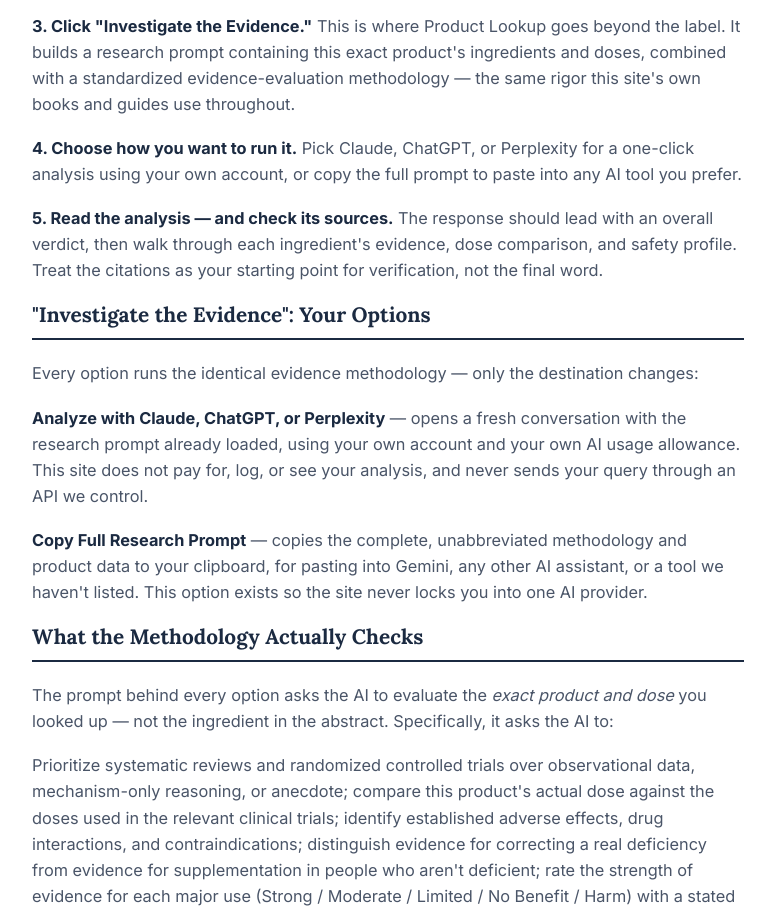
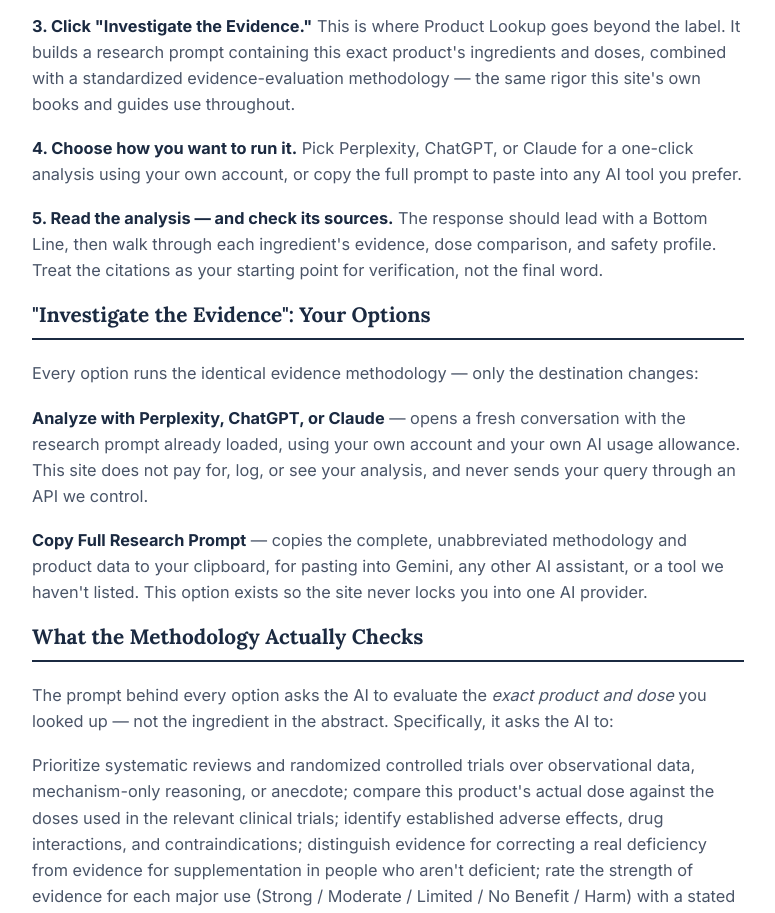
Before and after one commit to bobwcoleman-cloud/american-supplement-investigation, a website: page about-product-lookup.html in a window 1280 px wide. Shown: the part 1040-1953 px from the top of the page, without its empty margins (252-1027 px from the left). Drawn offline with Linux system fonts and the light colour scheme.

Commit message:
Investigate buttons: Perplexity first; prompt leads with Bottom Line

```diff
--- a/about-product-lookup.html
+++ b/about-product-lookup.html
@@ -101,14 +101,14 @@
     <p><strong>1. Search by product name.</strong> Type a real product's name — brand and product both help narrow results (e.g., "Nature Made Vitamin D3" rather than just "Vitamin D"). Results appear as you type.</p>
     <p><strong>2. Select the matching product.</strong> Click it to pull the full label — every declared ingredient and its exact dose, straight from the NIH record.</p>
     <p><strong>3. Click "Investigate the Evidence."</strong> This is where Product Lookup goes beyond the label. It builds a research prompt containing this exact product's ingredients and doses, combined with a standardized evidence-evaluation methodology — the same rigor this site's own books and guides use throughout.</p>
-    <p><strong>4. Choose how you want to run it.</strong> Pick Claude, ChatGPT, or Perplexity for a one-click analysis using your own account, or copy the full prompt to paste into any AI tool you prefer.</p>
-    <p><strong>5. Read the analysis — and check its sources.</strong> The response should lead with an overall verdict, then walk through each ingredient's evidence, dose comparison, and safety profile. Treat the citations as your starting point for verification, not the final word.</p>
+    <p><strong>4. Choose how you want to run it.</strong> Pick Perplexity, ChatGPT, or Claude for a one-click analysis using your own account, or copy the full prompt to paste into any AI tool you prefer.</p>
+    <p><strong>5. Read the analysis — and check its sources.</strong> The response should lead with a Bottom Line, then walk through each ingredient's evidence, dose comparison, and safety profile. Treat the citations as your starting point for verification, not the final word.</p>
   </div>
 
   <div class="biblio-section">
     <h2>"Investigate the Evidence": Your Options</h2>
     <p>Every option runs the identical evidence methodology — only the destination changes:</p>
-    <p><strong>Analyze with Claude, ChatGPT, or Perplexity</strong> — opens a fresh conversation with the research prompt already loaded, using your own account and your own AI usage allowance. This site does not pay for, log, or see your analysis, and never sends your query through an API we control.</p>
+    <p><strong>Analyze with Perplexity, ChatGPT, or Claude</strong> — opens a fresh conversation with the research prompt already loaded, using your own account and your own AI usage allowance. This site does not pay for, log, or see your analysis, and never sends your query through an API we control.</p>
     <p><strong>Copy Full Research Prompt</strong> — copies the complete, unabbreviated methodology and product data to your clipboard, for pasting into Gemini, any other AI assistant, or a tool we haven't listed. This option exists so the site never locks you into one AI provider.</p>
   </div>
 
```
Also changed, not shown: product-lookup.html (+3 -3 lines), product-lookup.js (+5 -5 lines).
